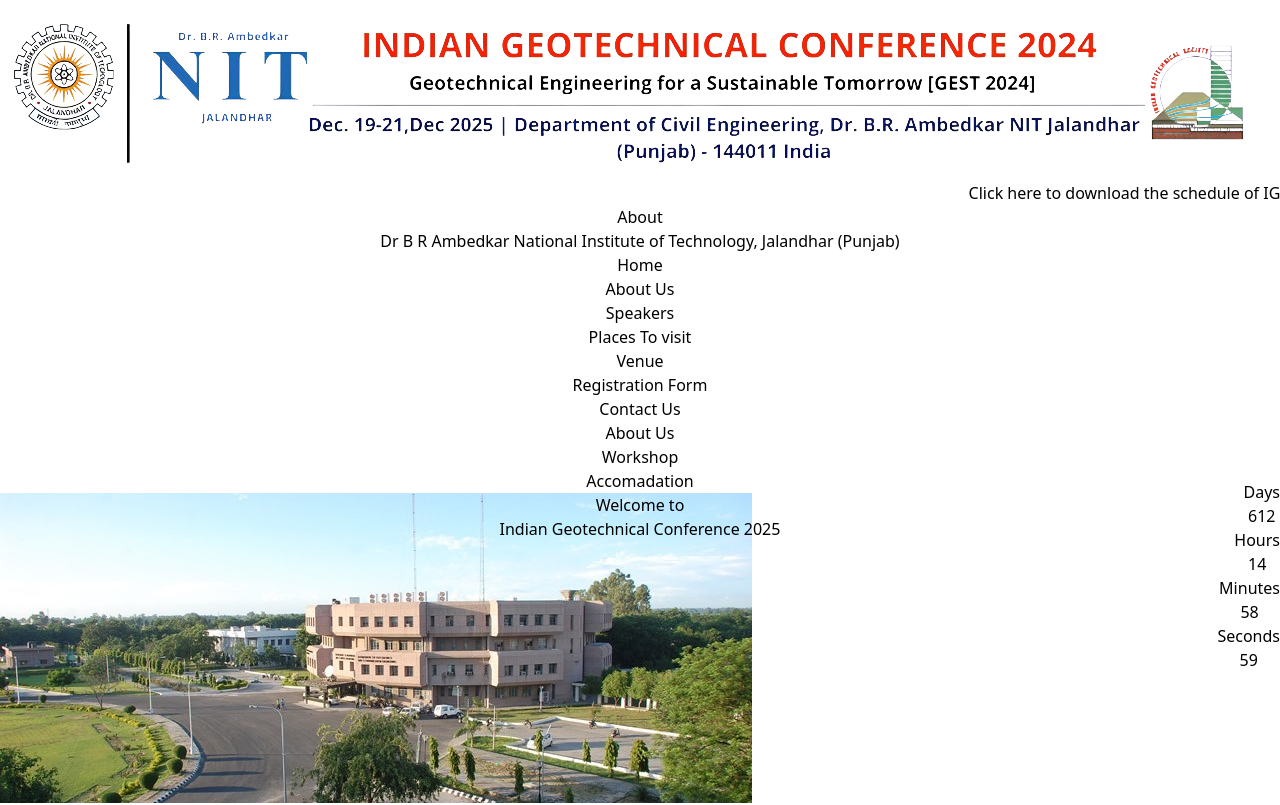
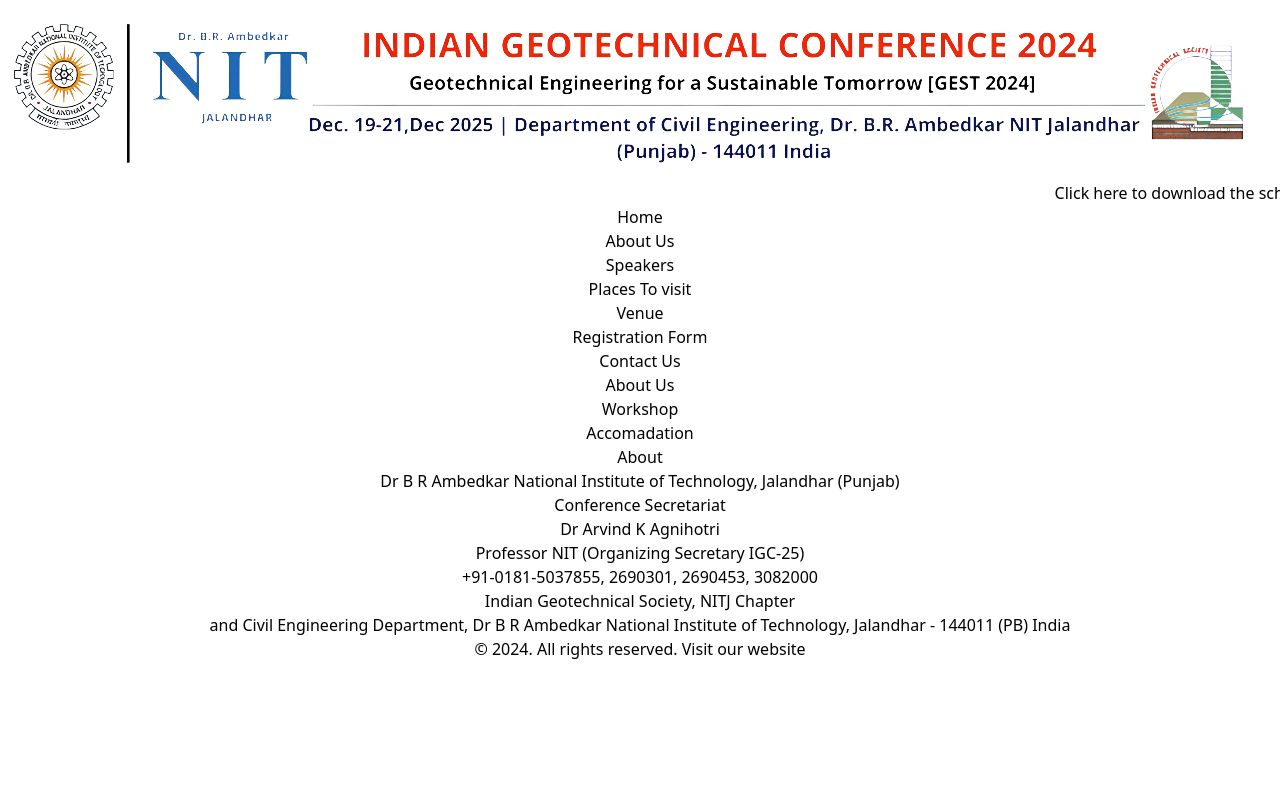
Before and after one commit to Aparasmahajan/igc-NIT, a React (Vite) app: page / in a window 1280 px wide. Shown: the top 805 px of the page. Built offline with nearby package versions, Linux system fonts and the light colour scheme.

Commit message:
add routing

```diff
--- a/package.json
+++ b/package.json
@@ -11,7 +11,8 @@
   },
   "dependencies": {
     "react": "^18.2.0",
-    "react-dom": "^18.2.0"
+    "react-dom": "^18.2.0",
+    "react-router-dom": "^6.23.0"
   },
   "devDependencies": {
     "@types/react": "^18.2.66",
--- a/src/App.jsx
+++ b/src/App.jsx
@@ -7,18 +7,23 @@
 import Body from "./components/Body/body";
 import { Address } from "./components/address/Address";
 import Venue from "./components/venue/Venue";
-
+import { BrowserRouter, Routes, Route } from 'react-router-dom';
 function App() {
   return (
+    <BrowserRouter>
     <div className="App">
       <Header/>
-      <Venue/>
+
       <Navbar/>
       {/* <Brocher/> */}
-      <Body/>
-      <Address/>
+      <Routes>
+          <Route path="/" element={<Venue />} />
+          <Route path="/body" element={<Body />} />
+      </Routes>
+          <Address/>
       <Footer/>
     </div>
+    </BrowserRouter>
   );
 }
 
```
Also changed, not shown: 1 other file (tests, documents, lock files or other folders).
